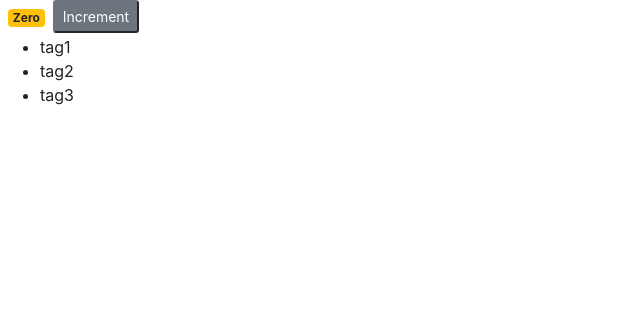
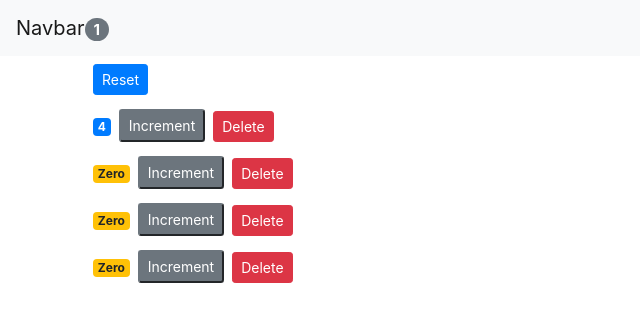
Before and after one commit to RG-PROJECT/nyam-frontend, a React (Create React App) app: page / in a window 1280 px wide. Shown: the top 322 px of the page, without its empty margins (0-640 px from the left). Built offline with nearby package versions, Linux system fonts and the light colour scheme.

Commit message:
event raising

```diff
--- /dev/null
+++ b/src/AppTest.js
@@ -0,0 +1,55 @@
+import React, { Component } from "react";
+import Counters from "./components/counters";
+import NavBar from "./components/navBar";
+
+class AppTest extends Component {
+  state = {
+    counters: [
+      { id: 1, value: 4 },
+      { id: 2, value: 0 },
+      { id: 3, value: 0 },
+      { id: 4, value: 0 }
+    ]
+  };
+  handleIncrement = counter => {
+    const counters = [...this.state.counters];
+    const index = counters.indexOf(counter);
+
+    counters[index] = { ...counter };
+    counters[index].value++;
+    this.setState({ counters });
+  };
+
+  handleReset = () => {
+    const counters = this.state.counters.map(c => {
+      c.value = 0;
+      return c;
+    });
+    this.setState({ counters });
+  };
+
+  handleDelete = counterId => {
+    const counters = this.state.counters.filter(c => c.id !== counterId);
+    this.setState({ counters: counters });
+  };
+
+  render() {
+    return (
+      <React.Fragment>
+        <NavBar
+          totalCounters={this.state.counters.filter(c => c.value > 0).length}
+        />
+        <main className="container">
+          <Counters
+            counters={this.state.counters}
+            onReset={this.handleReset}
+            onIncrement={this.handleIncrement}
+            onDelete={this.handleDelete}
+          />
+        </main>
+      </React.Fragment>
+    );
+  }
+}
+
+export default AppTest;
--- a/src/components/counter.jsx
+++ b/src/components/counter.jsx
@@ -1,57 +1,35 @@
 import React, { Component } from "react";
 
 class Counter extends Component {
-  state = {
-    count: 0,
-    tags: ["tag1", "tag2", "tag3"]
-  };
-
-  renderTags() {
-    if (this.state.tags.length === 0) return <p>No Tags!</p>;
+  render() {
     return (
-      <ul>
-        {this.state.tags.map(tag => (
-          <li key={tag}>{tag}</li>
-        ))}
-      </ul>
-    );
-  }
-
-  // constructor() {
-  //   super();
-  //   console.log("constructor", this);
-  //   this.handleIncrement = this.handleIncrement.bind(this); // return new instance of handleIcrement function
-  // }
-
-  handleIncrement = () => {
-    console.log("handle", this); // after binding, "this" is always referencing the current counter obj
-  };
-
-  render() {
-    let classes = this.getBadgeClasses();
-
-    return (
-      <React.Fragment>
+      <div>
         <span className={this.getBadgeClasses()}>{this.formatCount()}</span>
-        <button onClick={this.handleIncrement} className="btn-secondary btn-sm">
-          Increment{" "}
+        <button
+          onClick={() => this.props.onIncrement(this.props.counter)}
+          className="btn-secondary btn-sm"
+        >
+          Increment
         </button>
-
-        {this.state.tags.length === 0 && "Please create a new tag!"}
-        {this.renderTags()}
-      </React.Fragment>
+        <button
+          onClick={() => this.props.onDelete(this.props.counter.id)}
+          className="btn btn-danger btn-sm m-2"
+        >
+          Delete
+        </button>
+      </div>
     );
   }
 
   getBadgeClasses() {
     let classes = "badge m-2 badge-";
-    classes += this.state.count === 0 ? "warning" : "primary";
+    classes += this.props.counter.value === 0 ? "warning" : "primary";
     return classes;
   }
 
   formatCount() {
-    const { count } = this.state;
-    return count === 0 ? "Zero" : count;
+    const { value } = this.props.counter;
+    return value === 0 ? "Zero" : value;
   }
 }
 
--- /dev/null
+++ b/src/components/counters.jsx
@@ -0,0 +1,29 @@
+import React, { Component } from "react";
+import Counter from "./counter";
+
+class Counters extends Component {
+  render() {
+    return (
+      <div>
+        <button
+          onClick={this.props.onReset}
+          className="btn btn-primary btn-sm m-2"
+        >
+          Reset
+        </button>
+        {this.props.counters.map(counter => (
+          <Counter
+            key={counter.id}
+            onDelete={this.props.onDelete}
+            onIncrement={this.props.onIncrement}
+            counter={counter}
+          >
+            <h4>Counter #{counter.id}</h4>
+          </Counter>
+        ))}
+      </div>
+    );
+  }
+}
+
+export default Counters;
--- /dev/null
+++ b/src/components/navBar.jsx
@@ -0,0 +1,18 @@
+import React, { Component } from "react";
+
+class NavBar extends Component {
+  render() {
+    return (
+      <nav className="navbar navbar-light bg-light">
+        <a className="navbar-brand" href="#">
+          Navbar
+          <span className="badge badge-pill badge-secondary">
+            {this.props.totalCounters}
+          </span>
+        </a>
+      </nav>
+    );
+  }
+}
+
+export default NavBar;
```
Also changed, not shown: src/index.js (+2 -5 lines), 2 other files (tests, documents, lock files or other folders).
